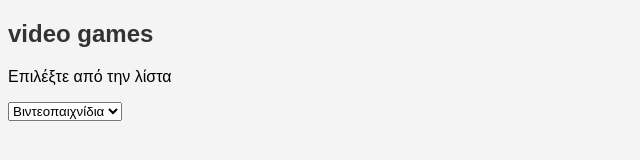
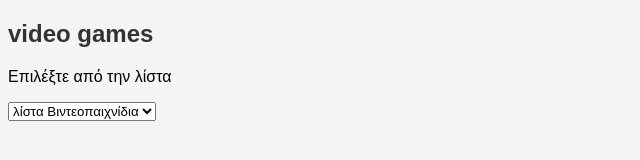
Before and after one commit to mariangela24/mariangela24.github.io, a plain HTML site: page index.html in a window 1280 px wide. Shown: the full height of the page, 0-640 px from the left. Drawn offline with Linux system fonts and the light colour scheme.

Commit message:
Update index.html

```diff
--- a/index.html
+++ b/index.html
@@ -19,7 +19,7 @@ th,td {
 <p>Επιλέξτε από την λίστα</p>
 <form action="">
     <select id="order" onchange="loadXMLDoc()">
-        <option value="">Βιντεοπαιχνίδια</option>
+        <option value="">λίστα Βιντεοπαιχνίδια</option>
         <option value="NAME">Ονομασία</option>
         <option value="YEAR">Έτος</option>
         <option value="CREATOR">Δημιουργός</option>
```
